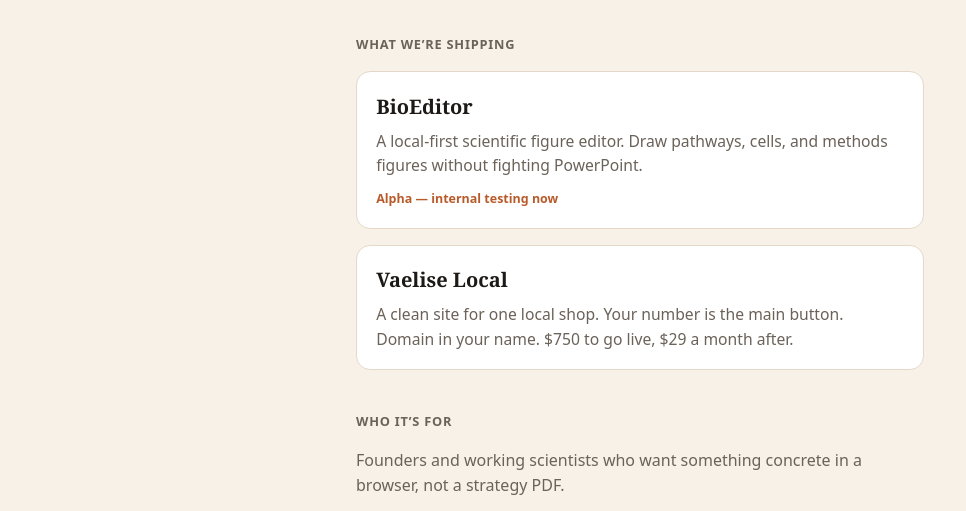
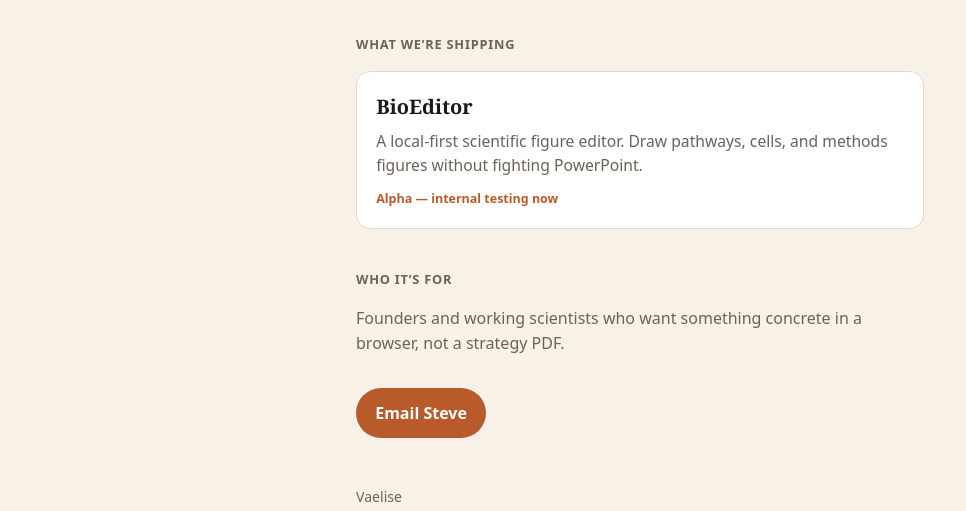
Before and after one commit to steveh-alpha/vaelise, a plain HTML site: page index.html in a window 1280 px wide. Shown: the part 289-800 px from the top of the page, without its empty margins (0-966 px from the left). Drawn offline with Linux system fonts and the light colour scheme.

Commit message:
Homepage: drop Vaelise Local; BioEditor only

```diff
--- a/index.html
+++ b/index.html
@@ -37,10 +37,6 @@
     <p>A local-first scientific figure editor. Draw pathways, cells, and methods figures without fighting PowerPoint.</p>
     <span class="tag">Alpha — internal testing now</span>
   </article>
-  <article class="card">
-    <h3>Vaelise Local</h3>
-    <p>A clean site for one local shop. Your number is the main button. Domain in your name. $750 to go live, $29 a month after.</p>
-  </article>
 </div>
 
 <h2>Who it’s for</h2>
```
